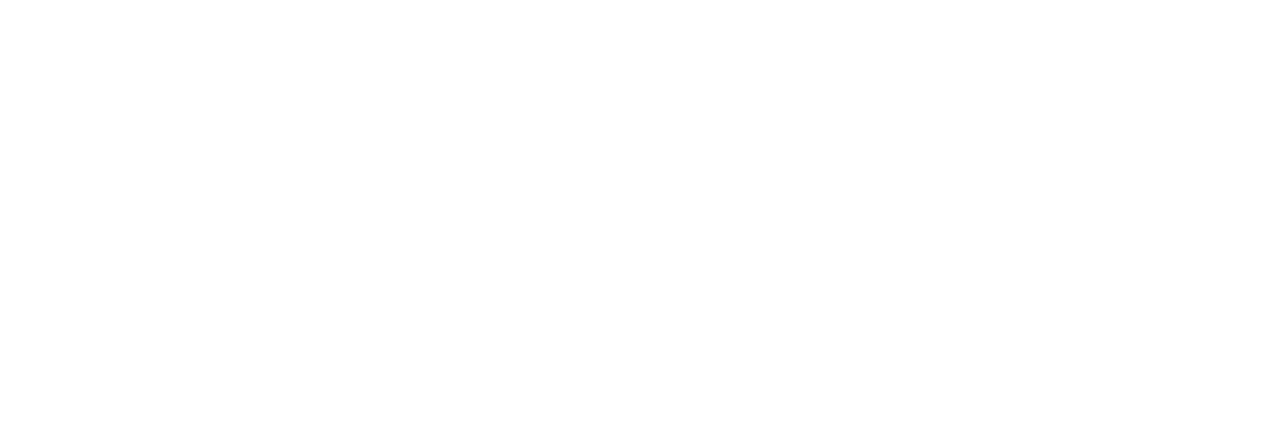
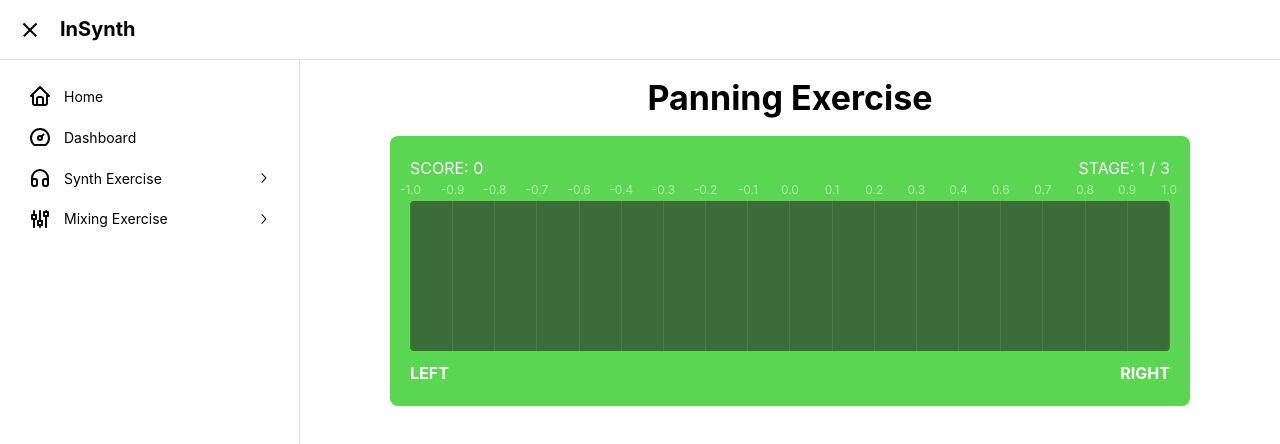
Before and after one commit to YuWangHei/InSynth, a React (Create React App) app: page /#/TrackPanning in a window 1280 px wide. Before the commit this address had no page. Shown: the top 444 px of the page. Built offline with nearby package versions, Linux system fonts and the light colour scheme.

Commit message:
Added AudioPicker.js for choosing audio sample

```diff
--- a/src/App.js
+++ b/src/App.js
@@ -8,7 +8,7 @@
 import SynthExercise from './pages/synth-exercise/SynthExercise';
 import AmplitudeExercise from './pages/sound-exercise/AmplitudeExercise';
 import EQExercise from './pages/synth-exercise/EQExercise';
-
+import PanningExercise from './pages/synth-exercise/PanningExercise';
 function App() {
   const router = [
     {
@@ -42,6 +42,10 @@
     {
       path: '/SoundAmplitude',
       element: <AmplitudeExercise />
+    },
+    {
+      path: '/TrackPanning',
+      element: <PanningExercise />
     }
   ];
 
--- /dev/null
+++ b/src/pages/AudioPicker.js
@@ -0,0 +1,10 @@
+import {audio1, audio2} from '../Music';
+
+const audioFiles = [audio1, audio2];
+
+const getRandomAudio = () => {
+    const randomIndex = Math.floor(Math.random() * audioFiles.length);
+    return audioFiles[randomIndex];
+  };
+
+export { getRandomAudio };
--- a/src/pages/Frame.js
+++ b/src/pages/Frame.js
@@ -31,13 +31,14 @@
         <NavLink href='#/Dashboard' label='Dashboard' leftSection={<IconDashboard />} />
         <NavLink label='Synth Exercise' leftSection={<IconHeadphones />}>
           <NavLink href='#/SoundSynth' label='Sound Synthesis' />
-          <NavLink href='#/SoundEffect' label='Effect Type' />
+          <NavLink href='#/SoundEffect' label='Effect Exercise' />
           <NavLink href='/#/SoundQ3' label='Question Type 3' />
         </NavLink>
         <NavLink label='Mixing Exercise' leftSection={<IconAdjustmentsAlt />}>
           <NavLink href='#/MixingEq' label='Eq1' />
           <NavLink href='#/SynthQ2' label='Eq2' />
           <NavLink href='#/SoundAmplitude' label='Amplitude' />
+          <NavLink href='#/TrackPanning' label='Panning' />
         </NavLink>
       </AppShell.Navbar>
       <AppShell.Main>
--- a/src/pages/sound-exercise/EffectExercise.js
+++ b/src/pages/sound-exercise/EffectExercise.js
@@ -13,9 +13,8 @@
 } from '@mantine/core';
 import { IconPlayerPlay, IconVolume, IconRefresh, IconMusicOff, IconArrowRight, IconPlayerPlayFilled, IconPlayerPauseFilled, IconPlayerPause } from '@tabler/icons-react';
 import Frame from '../Frame';
-import {audio1, audio2} from '../../Music';
+import { getRandomAudio } from '../AudioPicker';
 
-const audioFiles = [audio1, audio2];
 const TotalScore = 10;
 // Set up sound effects
 const effects = [
@@ -114,12 +113,6 @@
       }
     };
   }, []);
-
-  const getRandomAudio = () => {
-    const randomIndex = Math.floor(Math.random() * audioFiles.length);
-    return audioFiles[randomIndex];
-  };
-
 
   const generateNewEffect = () => {
     stopCurrentSound();
@@ -261,7 +254,7 @@
     <Frame>
       <Container size="md" px="md">
         <Stack spacing="lg">
-          <Title order={1}>Effect Exercise</Title>
+          <Title order={1} align='center'>Effect Exercise</Title>
 
           <Card shadow="sm" p="lg" radius="md" withBorder>
             <Stack spacing="md">
--- /dev/null
+++ b/src/pages/synth-exercise/PanningExercise.css
@@ -0,0 +1,82 @@
+.panning-exercise {
+    background-color: #5bd652;
+    padding: 20px;
+    border-radius: 8px;
+    color: white;
+    width: 100%;
+    max-width: 800px;
+    margin: 0 auto;
+}
+
+  .header {
+    display: flex;
+    justify-content: space-between;
+    margin-bottom: 20px;
+  }
+
+  .panning-container {
+    background-color: #3c6d38;
+    height: 150px;
+    position: relative;
+    border-radius: 4px;
+    cursor: pointer;
+    display: flex;
+    justify-content: space-between;
+  }
+
+  .grid-line {
+    position: relative;
+    width: 1px;
+    height: 100%;
+    background-color: rgba(255, 255, 255, 0.1);
+  }
+
+  .grid-value {
+    position: absolute;
+    top: -20px;
+    left: 50%;
+    transform: translateX(-50%);
+    font-size: 12px;
+    color: rgba(255, 255, 255, 0.5);
+  }
+
+  .guess-marker {
+    position: absolute;
+    top: 50%;
+    transform: translate(-50%, -50%);
+    background-color: white;
+    padding: 5px 10px;
+    border-radius: 4px;
+    font-size: 14px;
+    color: #1a2f1ab6;
+  }
+
+  .panning-labels {
+    display: flex;
+    justify-content: space-between;
+    margin-top: 10px;
+    font-weight: bold;
+  }
+
+  .hover-marker {
+    position: absolute;
+    top: 0;
+    bottom: 0;
+    width: 2px;
+    background-color: rgba(255, 255, 255, 0.5);
+    pointer-events: none;
+}
+
+.hover-marker::after {
+    content: attr(style);
+    position: absolute;
+    top: 50%;
+    left: 50%;
+    transform: translate(-50%, -50%);
+    background-color: rgba(255, 255, 255, 0.8);
+    color: #1a2f1a;
+    padding: 4px 8px;
+    border-radius: 4px;
+    font-size: 12px;
+    white-space: nowrap;
+}
--- /dev/null
+++ b/src/pages/synth-exercise/PanningExercise.js
@@ -0,0 +1,125 @@
+import React, { useState, useEffect, useRef } from 'react';
+import Frame from '../Frame';
+import {
+    Title,
+    Button,
+    Group,
+    Text,
+    Container,
+    Stack
+  } from '@mantine/core';
+import './PanningExercise.css';
+import { audio1, audio2 } from '../../Music';
+
+export default function PanningExercise() {
+    const [score, setScore] = useState(0);
+    const [currentPan, setCurrentPan] = useState(0);
+    const [userGuess, setUserGuess] = useState(null);
+    const [stage, setStage] = useState(1);
+    const [hoverPosition, setHoverPosition] = useState(null); // Add this line
+    const audioContext = useRef(null);
+    const audioSource = useRef(null);
+    const panNode = useRef(null);
+
+
+  useEffect(() => {
+    // Initialize Web Audio API
+    audioContext.current = new (window.AudioContext || window.webkitAudioContext)();
+    panNode.current = audioContext.current.createStereoPanner();
+    panNode.current.connect(audioContext.current.destination);
+  }, []);
+
+  const generateNewPanning = () => {
+    // Generate random pan value between -1 (left) and 1 (right)
+    const newPan = Math.round((Math.random() * 2 - 1) * 100) / 100;
+    setCurrentPan(newPan);
+    if (panNode.current) {
+      panNode.current.pan.value = newPan;
+    }
+  };
+
+  const handlePanningGuess = (event) => {
+    const container = event.currentTarget;
+    const rect = container.getBoundingClientRect();
+    const x = event.clientX - rect.left;
+    const width = rect.width;
+
+    // Convert click position to pan value (-1 to 1)
+    const panValue = (x / width) * 2 - 1;
+    setUserGuess(panValue);
+
+    // Calculate score based on accuracy
+    const accuracy = Math.abs(panValue - currentPan);
+    const pointsEarned = Math.max(0, Math.floor((1 - accuracy) * 100));
+    setScore(prevScore => prevScore + pointsEarned);
+
+    // Move to next stage
+    setStage(prevStage => (prevStage % 3) + 1);
+    generateNewPanning();
+  };
+
+  const handleMouseMove = (event) => {
+    const container = event.currentTarget;
+    const rect = container.getBoundingClientRect();
+    const x = event.clientX - rect.left;
+    const width = rect.width;
+    const panValue = (x / width) * 2 - 1;
+    setHoverPosition(panValue);
+  };
+
+  const handleMouseLeave = () => {
+    setHoverPosition(null);
+  };
+
+  return (
+    <Frame>
+      <Container size="md" px="md">
+        <Stack spacing="lg">
+          <Title order={1} align='center'>Panning Exercise</Title>
+          <div className="panning-exercise">
+            <div className="header">
+              <div className="score">SCORE: {score}</div>
+              <div className="stage">STAGE: {stage} / 3</div>
+            </div>
+
+            <div
+              className="panning-container"
+              onClick={handlePanningGuess}
+              onMouseMove={handleMouseMove}
+              onMouseLeave={handleMouseLeave}
+            >
+              {[...Array(19)].map((_, index) => (
+                <div key={index} className="grid-line">
+                  <div className="grid-value">{((index / 18) * 2 - 1).toFixed(1)}</div>
+                </div>
+              ))}
+
+              {hoverPosition !== null && (
+                <div
+                  className="hover-marker"
+                  style={{ left: `${((hoverPosition + 1) / 2) * 100}%` }}
+                >
+                  {hoverPosition.toFixed(3)}
+                </div>
+              )}
+
+              {userGuess !== null && (
+                <div
+                  className="guess-marker"
+                  style={{ left: `${((userGuess + 1) / 2) * 100}%` }}
+                >
+                  {userGuess.toFixed(3)}
+                </div>
+              )}
+            </div>
+
+            <div className="panning-labels">
+              <span>LEFT</span>
+              <span>RIGHT</span>
+            </div>
+          </div>
+        </Stack>
+      </Container>
+    </Frame>
+  );
+}
```
